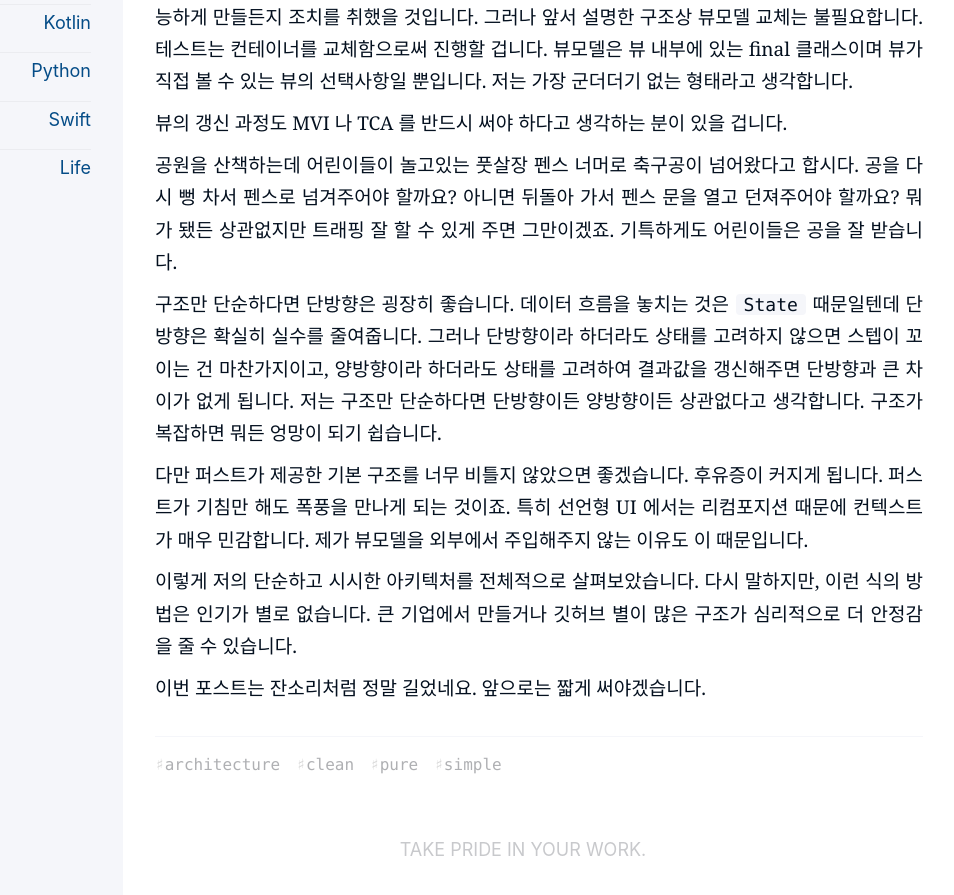
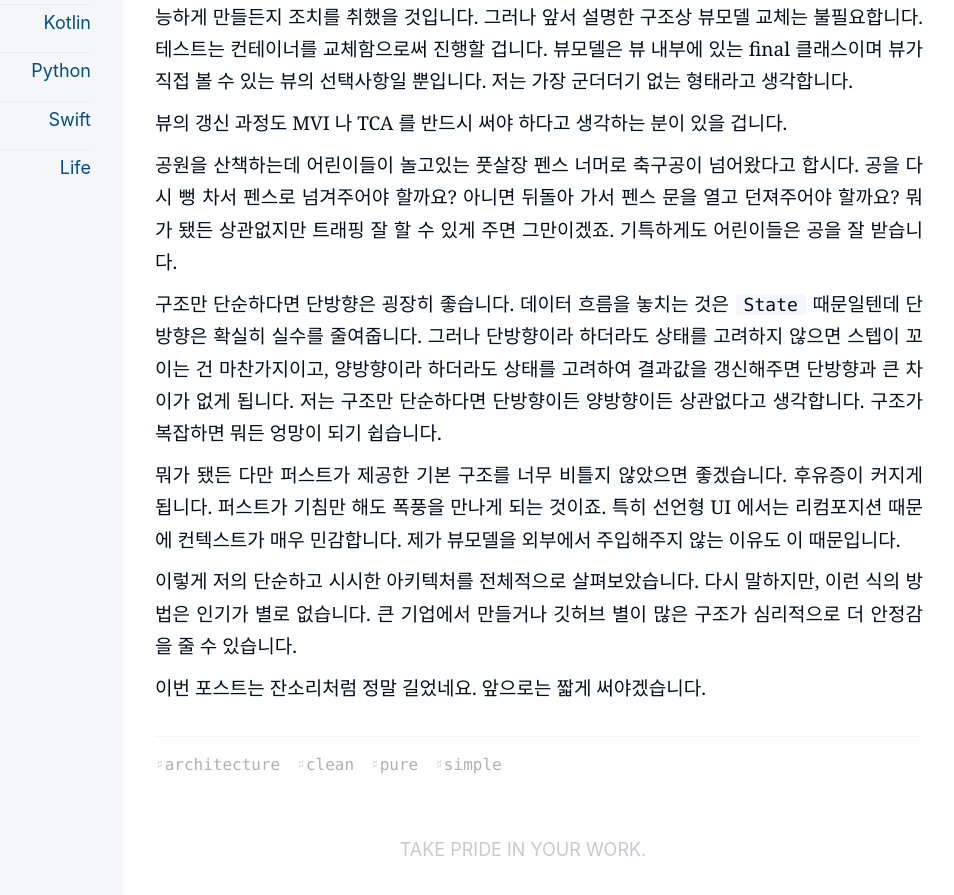
Before and after one commit to kiroshin/kiroshin.github.io, a Jekyll site: the page built from _posts/2024-07-22-hello-pure.md, in a window 1280 px wide and 900 px high, scrolled down 15126 px. Shown: the top 895 px of the window, without its empty margins (197-1151 px from the left). Built offline with Jekyll 4.4.1, drawn with Linux system fonts in a browser that asks for light colours.

Commit message:
Update 2024-07-22-hello-pure.md

```diff
--- a/_posts/2024-07-22-hello-pure.md
+++ b/_posts/2024-07-22-hello-pure.md
@@ -493,7 +493,7 @@
 
 구조만 단순하다면 단방향은 굉장히 좋습니다. 데이터 흐름을 놓치는 것은 `State` 때문일텐데 단방향은 확실히 실수를 줄여줍니다. 그러나 단방향이라 하더라도 상태를 고려하지 않으면 스텝이 꼬이는 건 마찬가지이고, 양방향이라 하더라도 상태를 고려하여 결과값을 갱신해주면 단방향과 큰 차이가 없게 됩니다. 저는 구조만 단순하다면 단방향이든 양방향이든 상관없다고 생각합니다. 구조가 복잡하면 뭐든 엉망이 되기 쉽습니다.
 
-다만 퍼스트가 제공한 기본 구조를 너무 비틀지 않았으면 좋겠습니다. 후유증이 커지게 됩니다. 퍼스트가 기침만 해도 폭풍을 만나게 되는 것이죠. 특히 선언형 UI 에서는 리컴포지션 때문에 컨텍스트가 매우 민감합니다. 제가 뷰모델을 외부에서 주입해주지 않는 이유도 이 때문입니다.
+뭐가 됐든 다만 퍼스트가 제공한 기본 구조를 너무 비틀지 않았으면 좋겠습니다. 후유증이 커지게 됩니다. 퍼스트가 기침만 해도 폭풍을 만나게 되는 것이죠. 특히 선언형 UI 에서는 리컴포지션 때문에 컨텍스트가 매우 민감합니다. 제가 뷰모델을 외부에서 주입해주지 않는 이유도 이 때문입니다.
 
 이렇게 저의 단순하고 시시한 아키텍처를 전체적으로 살펴보았습니다. 다시 말하지만, 이런 식의 방법은 인기가 별로 없습니다. 큰 기업에서 만들거나 깃허브 별이 많은 구조가 심리적으로 더 안정감을 줄 수 있습니다.
 
```
